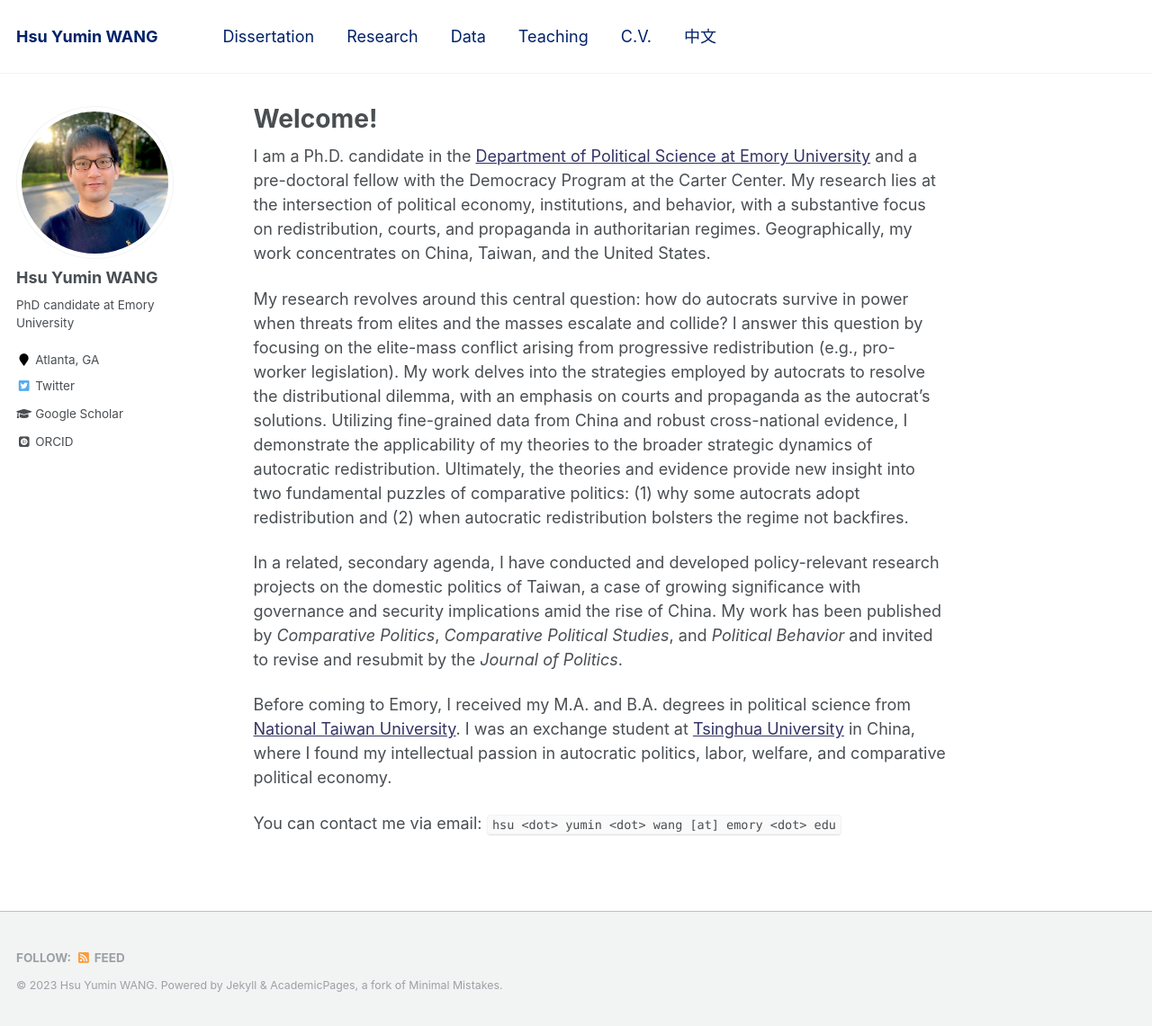
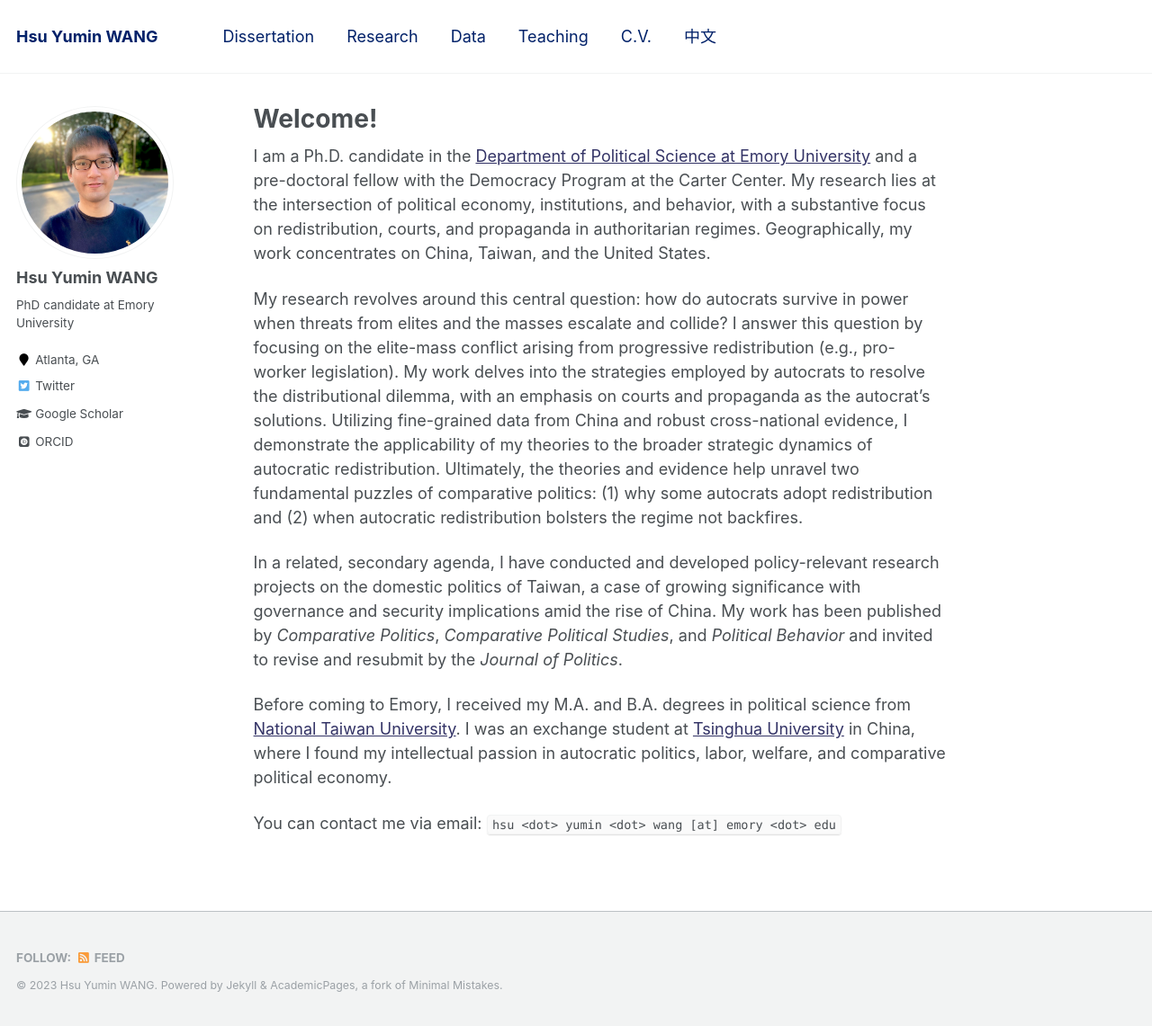
Before and after one commit to hsuyumin/hsuyumin.github.io, a Jekyll site: the page built from _pages/about.md, in a window 1280 px wide and 1141 px high. Shown: the whole window at 90% size. Built offline with Jekyll 4.4.1, drawn with Linux system fonts in a browser that asks for light colours; some web fonts are replaced.

Commit message:
Update about.md

```diff
--- a/_pages/about.md
+++ b/_pages/about.md
@@ -10,7 +10,7 @@ redirect_from:
 
 I am a Ph.D. candidate in the [Department of Political Science at Emory University](http://polisci.emory.edu/home/) and a pre-doctoral fellow with the Democracy Program at the Carter Center. My research lies at the intersection of political economy, institutions, and behavior, with a substantive focus on redistribution, courts, and propaganda in authoritarian regimes. Geographically, my work concentrates on China, Taiwan, and the United States.
 
-My research revolves around this central question: how do autocrats survive in power when threats from elites and the masses escalate and collide? I answer this question by focusing on the elite-mass conflict arising from progressive redistribution (e.g., pro-worker legislation). My work delves into the strategies employed by autocrats to resolve the distributional dilemma, with an emphasis on courts and propaganda as the autocrat's solutions. Utilizing fine-grained data from China and robust cross-national evidence, I demonstrate the applicability of my theories to the broader strategic dynamics of autocratic redistribution. Ultimately, the theories and evidence provide new insight into two fundamental puzzles of comparative politics: (1) why some autocrats adopt redistribution and (2) when autocratic redistribution bolsters the regime not backfires.
+My research revolves around this central question: how do autocrats survive in power when threats from elites and the masses escalate and collide? I answer this question by focusing on the elite-mass conflict arising from progressive redistribution (e.g., pro-worker legislation). My work delves into the strategies employed by autocrats to resolve the distributional dilemma, with an emphasis on courts and propaganda as the autocrat's solutions. Utilizing fine-grained data from China and robust cross-national evidence, I demonstrate the applicability of my theories to the broader strategic dynamics of autocratic redistribution. Ultimately, the theories and evidence help unravel two fundamental puzzles of comparative politics: (1) why some autocrats adopt redistribution and (2) when autocratic redistribution bolsters the regime not backfires.
 
 In a related, secondary agenda, I have conducted and developed policy-relevant research projects on the domestic politics of Taiwan, a case of growing significance with governance and security implications amid the rise of China. My work has been published by _Comparative Politics_, _Comparative Political Studies_, and _Political Behavior_ and invited to revise and resubmit by the _Journal of Politics_.
 
```
